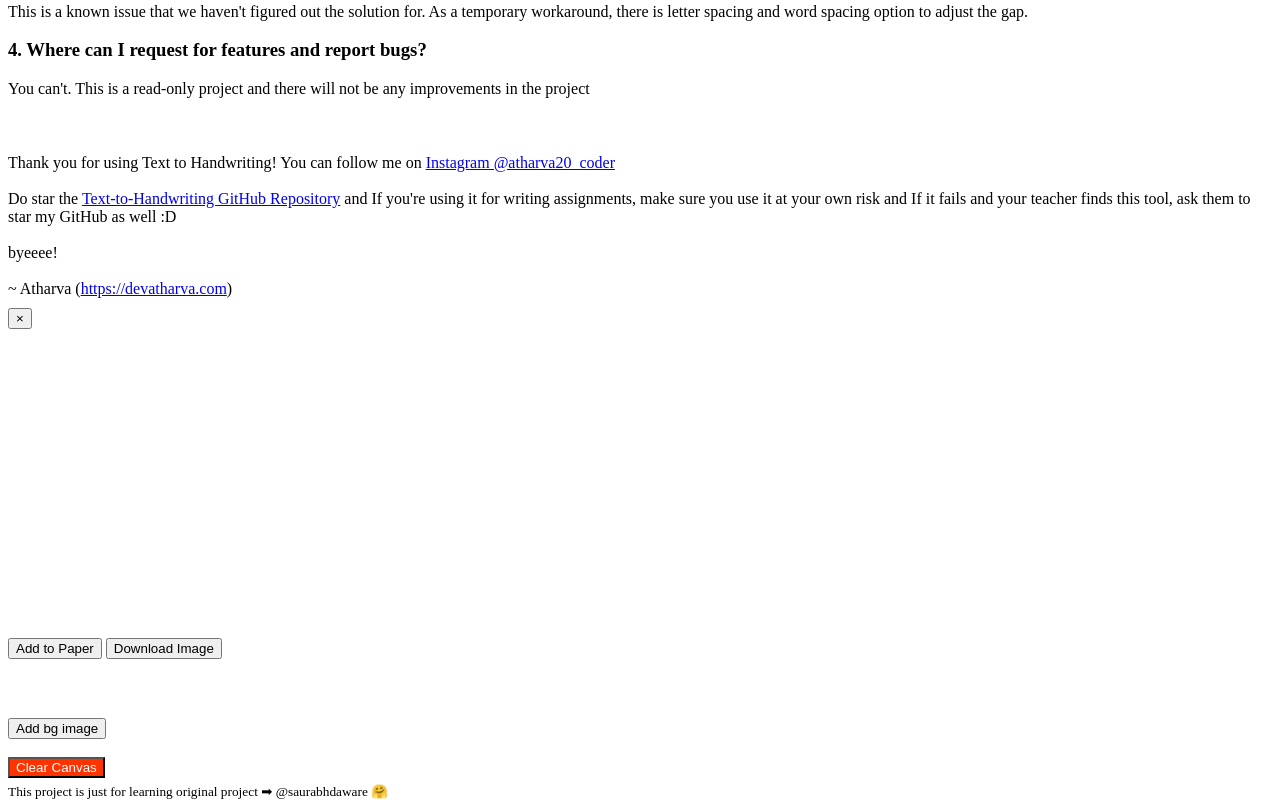
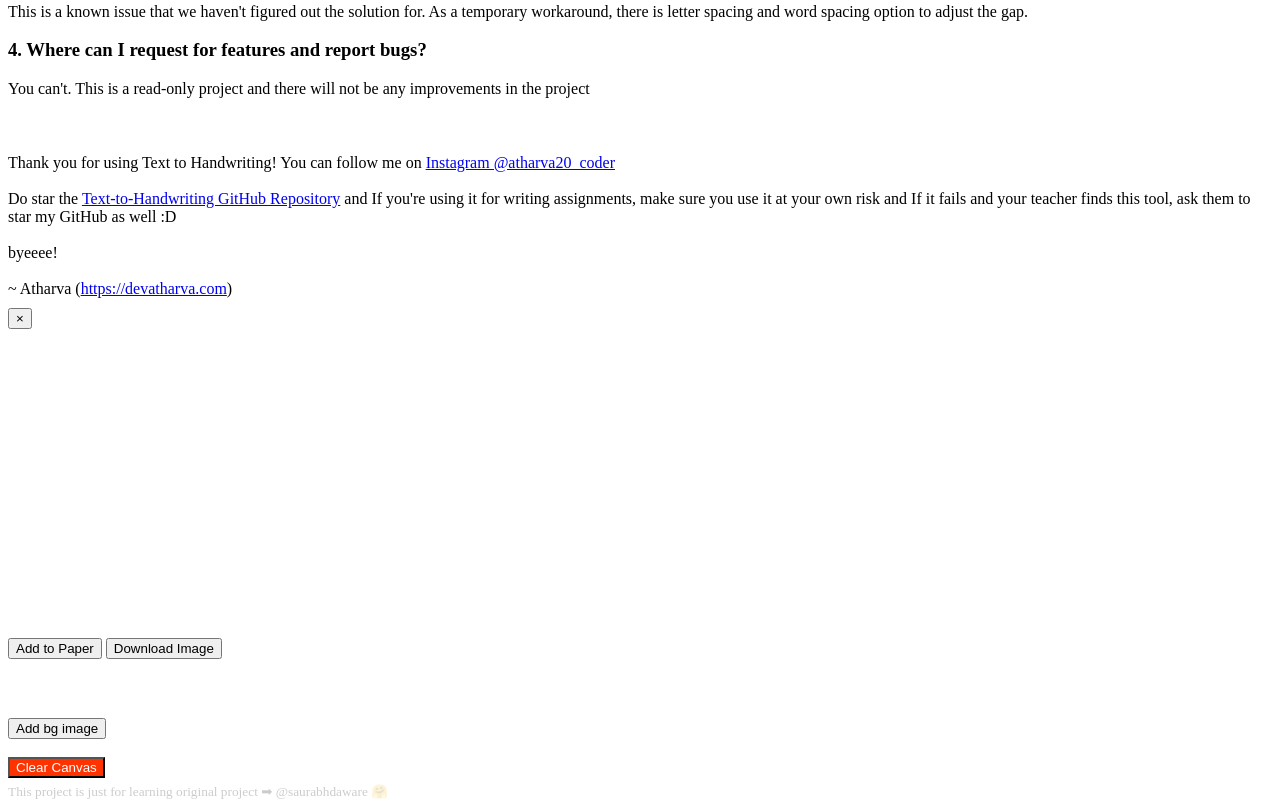
Before and after one commit to atharva20-coder/TTH-Text-to-handwritten, a website with bundled scripts: page index.html in a window 1280 px wide. Shown: the part 1676-2484 px from the top of the page. Built offline with nearby package versions, Linux system fonts and the light colour scheme; a web font is replaced by a local one.

Commit message:
Update index.html

```diff
--- a/index.html
+++ b/index.html
@@ -656,6 +656,6 @@
         });
       });
     </script>
-    <sub style="color:black;">This project is just for learning original project ➡ @saurabhdaware 🤗</sub
+    <sub style="color:black;opacity: 0.2;">This project is just for learning original project ➡ @saurabhdaware 🤗</sub
   </body>
 </html>
```
